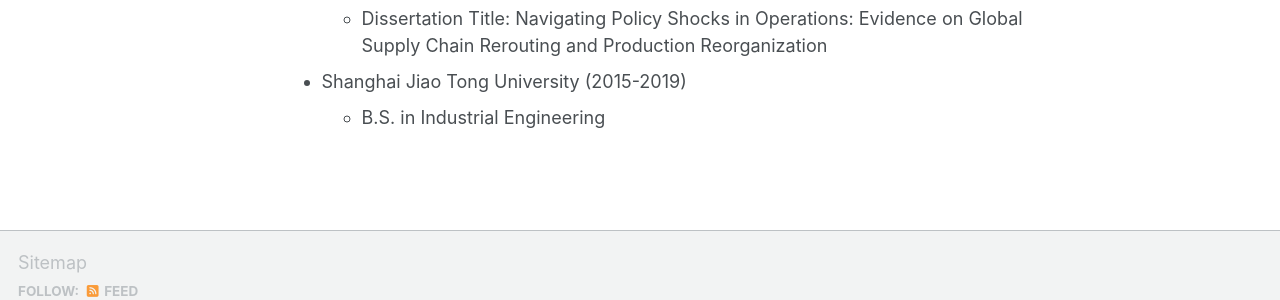
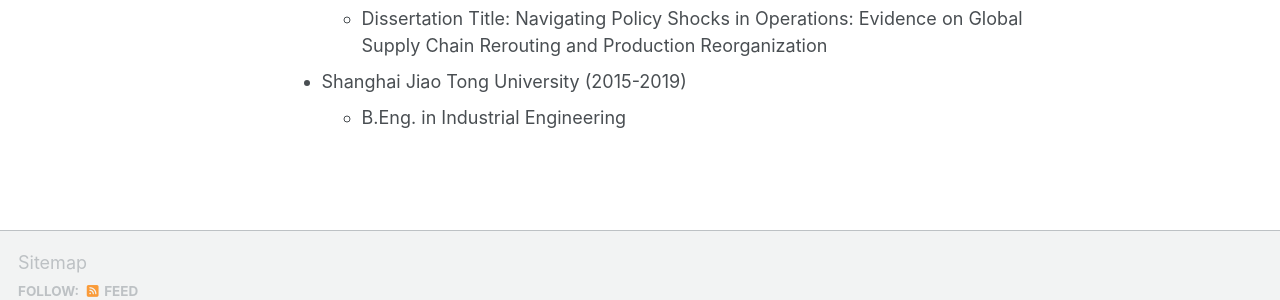
Before and after one commit to peng-boya/peng-boya.github.io, a Jekyll site: the page built from _pages/about.md, in a window 1280 px wide and 952 px high. Shown: the part 584-884 px from the top of the window. Built offline with Jekyll 4.4.1, drawn with Linux system fonts in a browser that asks for light colours; some web fonts are replaced; a script bundle is joined from its source files by our own code; library files that are not in the unit come from our copies.

Commit message:
Update about.md

```diff
--- a/_pages/about.md
+++ b/_pages/about.md
@@ -20,4 +20,4 @@
   - Ph.D. Candidate
   - Dissertation Title: Navigating Policy Shocks in Operations: Evidence on Global Supply Chain Rerouting and Production Reorganization
 - Shanghai Jiao Tong University (2015-2019)
-  - B.S. in Industrial Engineering
+  - B.Eng. in Industrial Engineering
```
